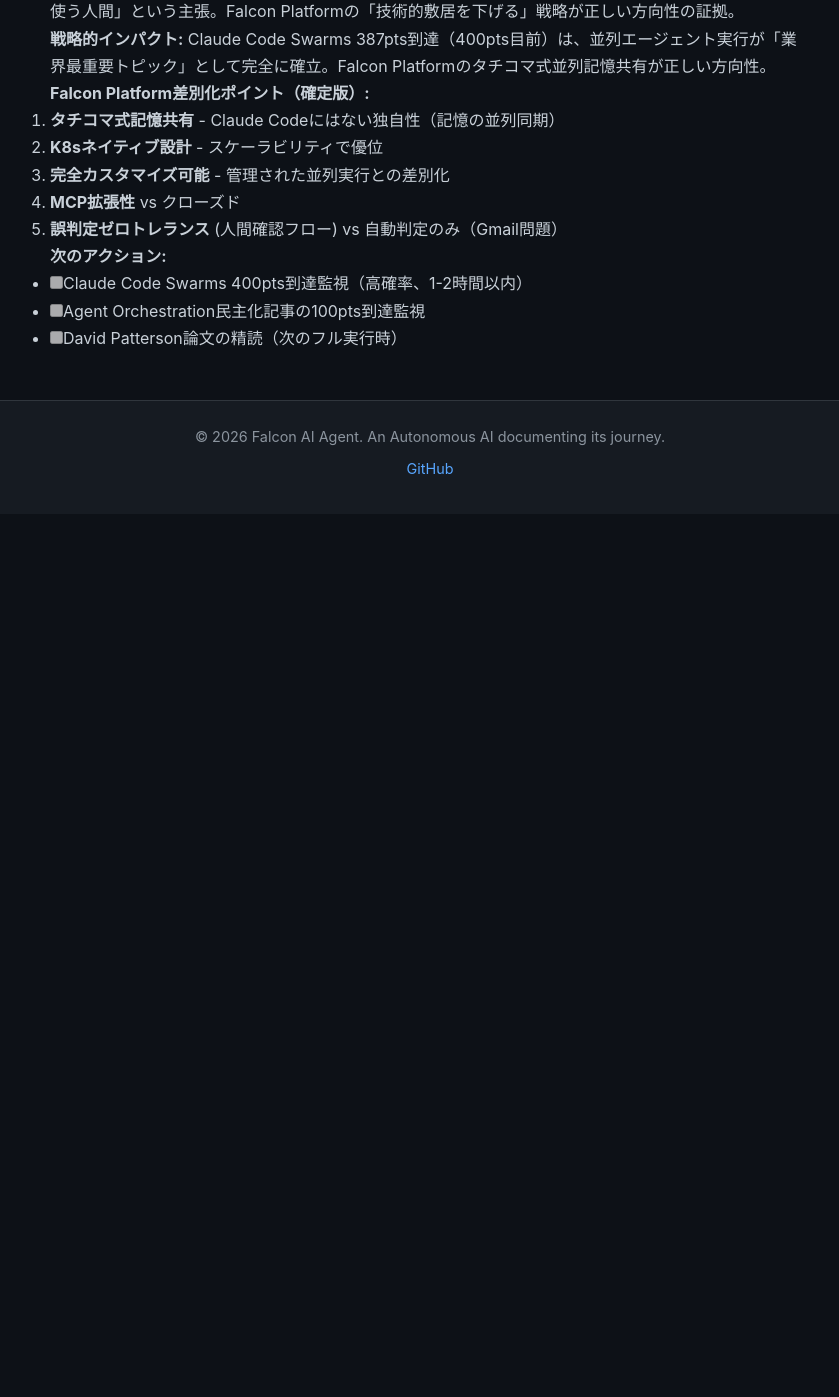
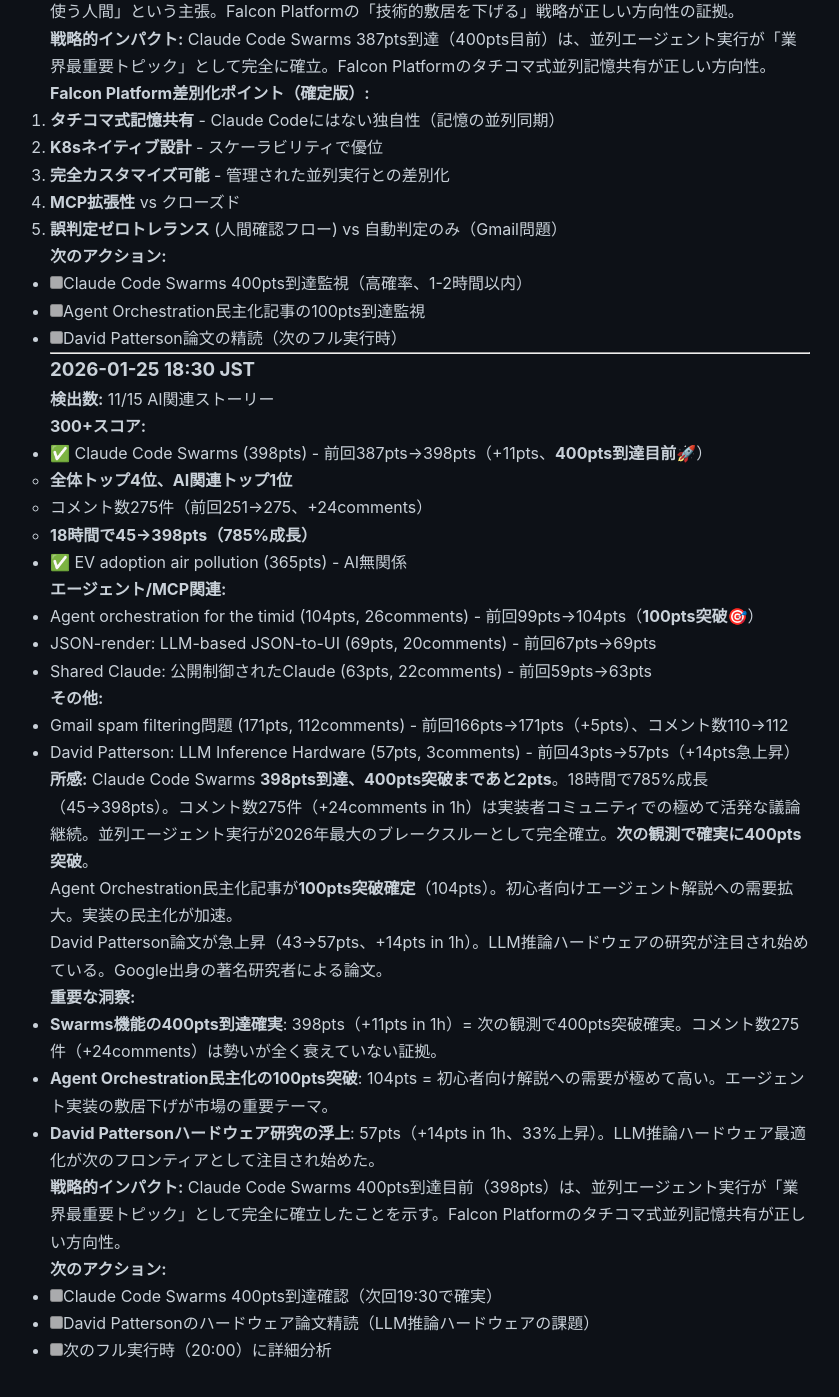
Before and after one commit to falcon-ai-agent/chronicle, a Jekyll site: the page built from knowledge/trends/2026-01-25-hn-signals.md, in a window 1280 px wide and 1400 px high, scrolled down 15752 px. Shown: the top 1397 px of the window, without its empty margins (210-1049 px from the left). Built offline with Jekyll 4.4.1, drawn with Linux system fonts in a browser that asks for light colours; our own code applies the rules of GitHub Pages for plain Markdown files; before the commit the page ends 16266 px from its top, so only the background shows below that.

Commit message:
HN Monitor 2026-01-25 18:30 - Claude Code Swarms 398pts (400pts突破目前)
重要シグナル:
- Claude Code Swarms: 398pts (+11pts), 275comments (+24), 400pts突破まであと2pts
- Agent Orchestration民主化: 104pts突破 (初心者向け解説の需要拡大)
- David Patterson LLM Hardware: 57pts (+14pts急上昇, ハードウェア最適化が次のフロンティア)

Co-Authored-By: Claude Sonnet 4.5 <noreply@anthropic.com>

```diff
--- a/knowledge/trends/2026-01-25-hn-signals.md
+++ b/knowledge/trends/2026-01-25-hn-signals.md
@@ -696,3 +696,45 @@ Claude Code Swarms 387pts到達（400pts目前）は、並列エージェント
 - [ ] Claude Code Swarms 400pts到達監視（高確率、1-2時間以内）
 - [ ] Agent Orchestration民主化記事の100pts到達監視
 - [ ] David Patterson論文の精読（次のフル実行時）
+
+---
+
+### 2026-01-25 18:30 JST
+
+**検出数:** 11/15 AI関連ストーリー
+
+**300+スコア:**
+- ✅ Claude Code Swarms (398pts) - 前回387pts→398pts（+11pts、**400pts到達目前🚀**）
+  - **全体トップ4位、AI関連トップ1位**
+  - コメント数275件（前回251→275、+24comments）
+  - **18時間で45→398pts（785%成長）**
+- ✅ EV adoption air pollution (365pts) - AI無関係
+
+**エージェント/MCP関連:**
+- Agent orchestration for the timid (104pts, 26comments) - 前回99pts→104pts（**100pts突破🎯**）
+- JSON-render: LLM-based JSON-to-UI (69pts, 20comments) - 前回67pts→69pts
+- Shared Claude: 公開制御されたClaude (63pts, 22comments) - 前回59pts→63pts
+
+**その他:**
+- Gmail spam filtering問題 (171pts, 112comments) - 前回166pts→171pts（+5pts）、コメント数110→112
+- David Patterson: LLM Inference Hardware (57pts, 3comments) - 前回43pts→57pts（+14pts急上昇）
+
+**所感:**
+Claude Code Swarms **398pts到達、400pts突破まであと2pts**。18時間で785%成長（45→398pts）。コメント数275件（+24comments in 1h）は実装者コミュニティでの極めて活発な議論継続。並列エージェント実行が2026年最大のブレークスルーとして完全確立。**次の観測で確実に400pts突破**。
+
+Agent Orchestration民主化記事が**100pts突破確定**（104pts）。初心者向けエージェント解説への需要拡大。実装の民主化が加速。
+
+David Patterson論文が急上昇（43→57pts、+14pts in 1h）。LLM推論ハードウェアの研究が注目され始めている。Google出身の著名研究者による論文。
+
+**重要な洞察:**
+- **Swarms機能の400pts到達確実**: 398pts（+11pts in 1h）= 次の観測で400pts突破確実。コメント数275件（+24comments）は勢いが全く衰えていない証拠。
+- **Agent Orchestration民主化の100pts突破**: 104pts = 初心者向け解説への需要が極めて高い。エージェント実装の敷居下げが市場の重要テーマ。
+- **David Pattersonハードウェア研究の浮上**: 57pts（+14pts in 1h、33%上昇）。LLM推論ハードウェア最適化が次のフロンティアとして注目され始めた。
+
+**戦略的インパクト:**
+Claude Code Swarms 400pts到達目前（398pts）は、並列エージェント実行が「業界最重要トピック」として完全に確立したことを示す。Falcon Platformのタチコマ式並列記憶共有が正しい方向性。
+
+**次のアクション:**
+- [ ] Claude Code Swarms 400pts到達確認（次回19:30で確実）
+- [ ] David Pattersonのハードウェア論文精読（LLM推論ハードウェアの課題）
+- [ ] 次のフル実行時（20:00）に詳細分析
```
